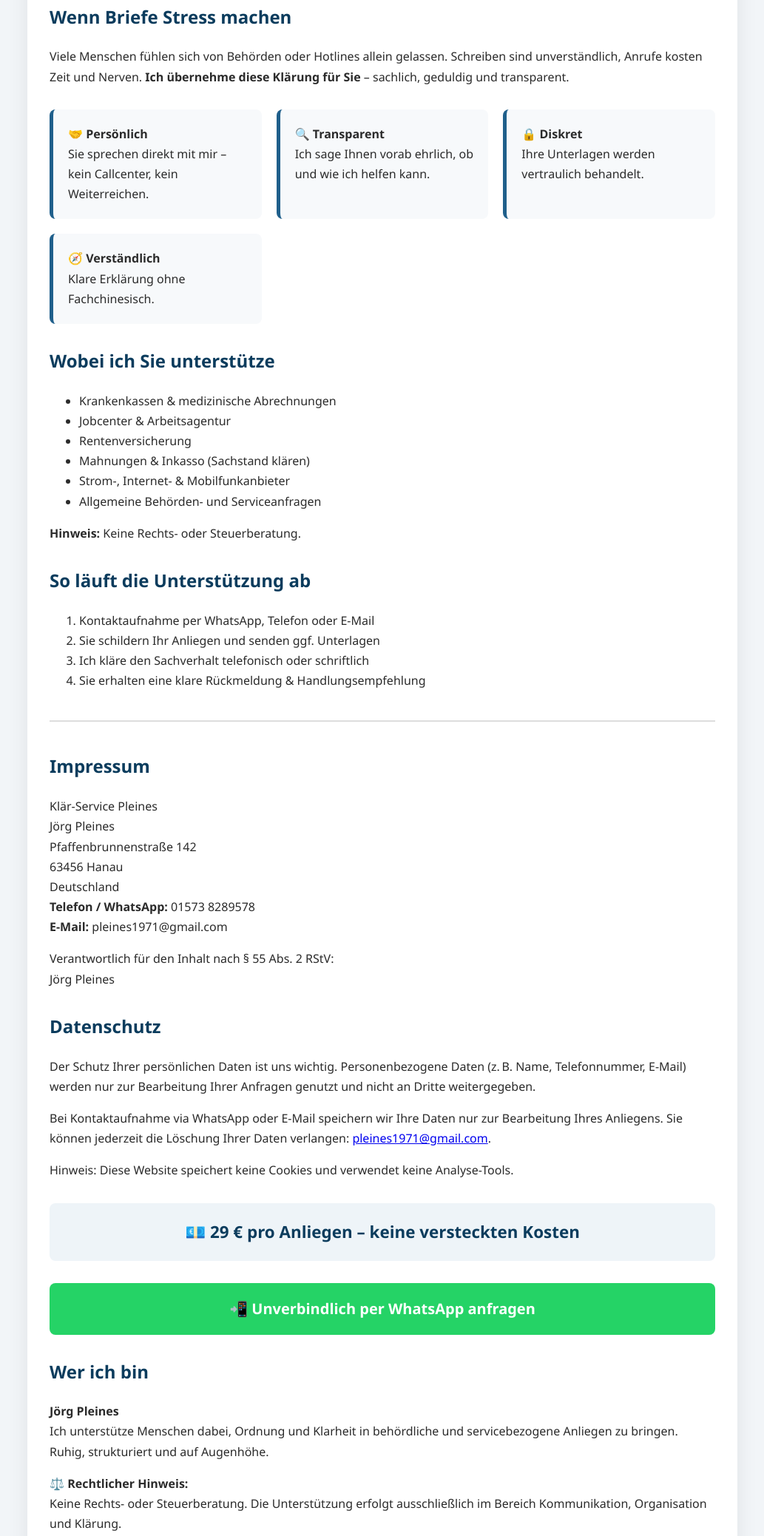
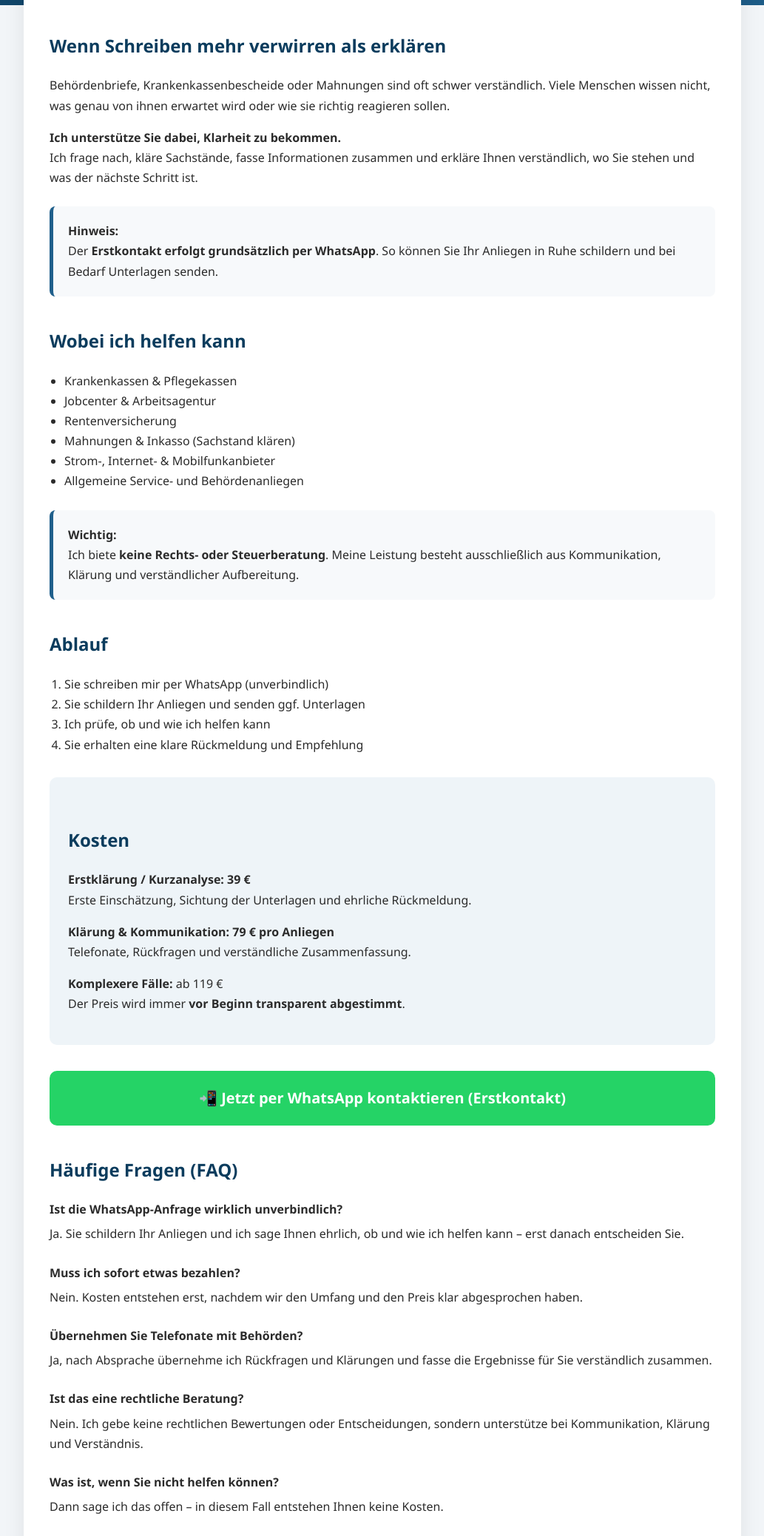
Before and after one commit to pleines1971-stack/klaer-service, a plain HTML site: page index.html in a window 1280 px wide. Shown: the part 279-2356 px from the top of the page at 74% size, without its empty margins (123-1156 px from the left). Drawn offline with Linux system fonts and the light colour scheme.

Commit message:
Update index.html

```diff
--- a/index.html
+++ b/index.html
@@ -2,232 +2,235 @@
 <html lang="de">
 <head>
   <meta charset="UTF-8">
+  <title>Klärhilfe Pleines – Persönliche Unterstützung bei Behörden & Serviceanliegen</title>
   <meta name="viewport" content="width=device-width, initial-scale=1.0">
-  <title>Klär-Service Pleines – Verlässlich. Diskret. Verständlich.</title>
-  <meta name="description" content="Persönliche Unterstützung bei Behörden, Krankenkassen und Servicehotlines. Ich kläre Sachverhalte und erkläre verständlich.">
+  <meta name="description" content="Persönliche Klärhilfe bei Behörden, Krankenkassen und Serviceanliegen. Erstkontakt per WhatsApp.">
   <style>
     body {
+      margin: 0;
       font-family: "Segoe UI", Arial, sans-serif;
-      margin: 0;
       background: #f2f5f8;
       color: #2b2b2b;
       line-height: 1.7;
     }
     .hero {
       background: linear-gradient(135deg, #0b3c5d, #1f5f8b);
-      color: #ffffff;
-      padding: 50px 20px;
+      color: #fff;
+      padding: 60px 20px;
       text-align: center;
     }
     .hero h1 {
-      font-size: 2.2em;
       margin-bottom: 10px;
+      font-size: 2.3em;
     }
     .hero p {
       font-size: 1.15em;
-      max-width: 700px;
+      max-width: 800px;
       margin: auto;
     }
     .container {
       max-width: 900px;
+      background: #fff;
       margin: -40px auto 0 auto;
-      background: #ffffff;
-      border-radius: 10px;
-      padding: 30px;
+      padding: 35px;
+      border-radius: 12px;
       box-shadow: 0 8px 30px rgba(0,0,0,0.08);
     }
     h2 {
       color: #0b3c5d;
-      margin-top: 30px;
+      margin-top: 40px;
     }
-    .trust {
-      display: grid;
-      grid-template-columns: repeat(auto-fit, minmax(220px, 1fr));
-      gap: 20px;
-      margin: 30px 0;
-    }
-    .trust div {
+    .info-box {
       background: #f7f9fb;
+      border-left: 5px solid #1f5f8b;
       padding: 20px;
       border-radius: 8px;
-      border-left: 5px solid #1f5f8b;
+      margin: 25px 0;
     }
-    .price {
-      text-align: center;
+    ul, ol {
+      padding-left: 20px;
+    }
+    .price-box {
       background: #eef4f8;
-      padding: 20px;
-      border-radius: 8px;
-      font-size: 1.4em;
-      font-weight: bold;
+      padding: 25px;
+      border-radius: 10px;
       margin: 30px 0;
-      color: #0b3c5d;
     }
     .whatsapp {
       display: block;
       text-align: center;
       background: #25D366;
-      color: #ffffff;
-      padding: 18px;
+      color: #fff;
+      padding: 20px;
       font-size: 1.25em;
       font-weight: bold;
-      border-radius: 8px;
+      border-radius: 10px;
       text-decoration: none;
-      margin: 30px 0;
+      margin: 35px 0;
     }
     .whatsapp:hover {
       background: #1ebe5d;
     }
-    <hr style="margin:40px 0; border:1px solid #ddd;">
-
-<section id="impressum-datenschutz">
-  <h2>Impressum</h2>
-  <p>
-    Klär-Service Pleines<br>
-    Jörg Pleines<br>
-    Pfaffenbrunnenstraße 142<br>
-    63456 Hanau<br>
-    Deutschland<br>
-    <strong>Telefon / WhatsApp:</strong> 01573 8289578<br>
-    <strong>E-Mail:</strong> pleines1971@gmail.com
-  </p>
-  <p>
-    Verantwortlich für den Inhalt nach § 55 Abs. 2 RStV:<br>
-    Jörg Pleines
-  </p>
-
-  <h2>Datenschutz</h2>
-  <p>
-    Der Schutz Ihrer persönlichen Daten ist uns wichtig.
-    Personenbezogene Daten (z. B. Name, Telefonnummer, E-Mail) werden nur zur Bearbeitung Ihrer Anfragen genutzt und nicht an Dritte weitergegeben.
-  </p>
-  <p>
-    Bei Kontaktaufnahme via WhatsApp oder E-Mail speichern wir Ihre Daten nur zur Bearbeitung Ihres Anliegens.
-    Sie können jederzeit die Löschung Ihrer Daten verlangen: <a href="mailto:pleines1971@gmail.com">pleines1971@gmail.com</a>.
-  </p>
-  <p>
-    Hinweis: Diese Website speichert keine Cookies und verwendet keine Analyse-Tools.
-  </p>
-</section>
+    .faq-item {
+      margin-bottom: 25px;
+    }
+    .faq-item strong {
+      display: block;
+      margin-bottom: 6px;
+    }
     footer {
+      margin-top: 50px;
+      padding-top: 30px;
+      border-top: 1px solid #ddd;
       font-size: 0.9em;
       color: #555;
-      margin-top: 40px;
-      border-top: 1px solid #ddd;
-      padding-top: 20px;
     }
   </style>
 </head>
 <body>
 
 <section class="hero">
-    <h1>Klär-Service Pleines</h1>
-    <p><strong>Persönliche Hilfe bei Behörden & Servicehotlines</strong><br>
-    Ruhig. Diskret. Verständlich.</p>
+  <h1>Klärhilfe Pleines</h1>
+  <p>
+    <strong>Persönliche Unterstützung bei Behörden & Serviceanliegen</strong><br>
+    Erstkontakt ausschließlich per WhatsApp – ruhig, diskret und verständlich.
+  </p>
 </section>
 
 <div class="container">
 
-    <h2>Wenn Briefe Stress machen</h2>
+  <h2>Wenn Schreiben mehr verwirren als erklären</h2>
   <p>
-      Viele Menschen fühlen sich von Behörden oder Hotlines allein gelassen.
-      Schreiben sind unverständlich, Anrufe kosten Zeit und Nerven.
-      <strong>Ich übernehme diese Klärung für Sie</strong> – sachlich,
-      geduldig und transparent.
+    Behördenbriefe, Krankenkassenbescheide oder Mahnungen sind oft schwer verständlich.
+    Viele Menschen wissen nicht, was genau von ihnen erwartet wird
+    oder wie sie richtig reagieren sollen.
+  </p>
+  <p>
+    <strong>Ich unterstütze Sie dabei, Klarheit zu bekommen.</strong><br>
+    Ich frage nach, kläre Sachstände, fasse Informationen zusammen
+    und erkläre Ihnen verständlich, wo Sie stehen und was der nächste Schritt ist.
   </p>
 
-    <div class="trust">
-      <div>
-        <strong>🤝 Persönlich</strong><br>
-        Sie sprechen direkt mit mir – kein Callcenter, kein Weiterreichen.
-      </div>
-      <div>
-        <strong>🔍 Transparent</strong><br>
-        Ich sage Ihnen vorab ehrlich, ob und wie ich helfen kann.
-      </div>
-      <div>
-        <strong>🔒 Diskret</strong><br>
-        Ihre Unterlagen werden vertraulich behandelt.
-      </div>
-      <div>
-        <strong>🧭 Verständlich</strong><br>
-        Klare Erklärung ohne Fachchinesisch.
-      </div>
+  <div class="info-box">
+    <strong>Hinweis:</strong><br>
+    Der <strong>Erstkontakt erfolgt grundsätzlich per WhatsApp</strong>.
+    So können Sie Ihr Anliegen in Ruhe schildern und bei Bedarf Unterlagen senden.
   </div>
 
-    <h2>Wobei ich Sie unterstütze</h2>
+  <h2>Wobei ich helfen kann</h2>
   <ul>
-      <li>Krankenkassen & medizinische Abrechnungen</li>
+    <li>Krankenkassen & Pflegekassen</li>
     <li>Jobcenter & Arbeitsagentur</li>
     <li>Rentenversicherung</li>
     <li>Mahnungen & Inkasso (Sachstand klären)</li>
     <li>Strom-, Internet- & Mobilfunkanbieter</li>
-      <li>Allgemeine Behörden- und Serviceanfragen</li>
+    <li>Allgemeine Service- und Behördenanliegen</li>
   </ul>
-    <p><strong>Hinweis:</strong> Keine Rechts- oder Steuerberatung.</p>
 
-    <h2>So läuft die Unterstützung ab</h2>
+  <div class="info-box">
+    <strong>Wichtig:</strong><br>
+    Ich biete <strong>keine Rechts- oder Steuerberatung</strong>.
+    Meine Leistung besteht ausschließlich aus Kommunikation,
+    Klärung und verständlicher Aufbereitung.
+  </div>
+
+  <h2>Ablauf</h2>
   <ol>
-      <li>Kontaktaufnahme per WhatsApp, Telefon oder E-Mail</li>
+    <li>Sie schreiben mir per WhatsApp (unverbindlich)</li>
     <li>Sie schildern Ihr Anliegen und senden ggf. Unterlagen</li>
-      <li>Ich kläre den Sachverhalt telefonisch oder schriftlich</li>
-      <li>Sie erhalten eine klare Rückmeldung & Handlungsempfehlung</li>
+    <li>Ich prüfe, ob und wie ich helfen kann</li>
+    <li>Sie erhalten eine klare Rückmeldung und Empfehlung</li>
   </ol>
-   <hr style="margin:40px 0; border:1px solid #ddd;">
 
-<section id="impressum-datenschutz">
+  <div class="price-box">
+    <h2>Kosten</h2>
+    <p>
+      <strong>Erstklärung / Kurzanalyse: 39 €</strong><br>
+      Erste Einschätzung, Sichtung der Unterlagen und ehrliche Rückmeldung.
+    </p>
+    <p>
+      <strong>Klärung & Kommunikation: 79 € pro Anliegen</strong><br>
+      Telefonate, Rückfragen und verständliche Zusammenfassung.
+    </p>
+    <p>
+      <strong>Komplexere Fälle:</strong> ab 119 €<br>
+      Der Preis wird immer <strong>vor Beginn transparent abgestimmt</strong>.
+    </p>
+  </div>
+
+  <a class="whatsapp"
+     href="https://wa.me/4915738289578?text=Hallo%20Herr%20Pleines,%20ich%20m%C3%B6chte%20mein%20Anliegen%20unverbindlich%20per%20WhatsApp%20schildern."
+     target="_blank">
+     📲 Jetzt per WhatsApp kontaktieren (Erstkontakt)
+  </a>
+
+  <h2>Häufige Fragen (FAQ)</h2>
+
+  <div class="faq-item">
+    <strong>Ist die WhatsApp-Anfrage wirklich unverbindlich?</strong>
+    Ja. Sie schildern Ihr Anliegen und ich sage Ihnen ehrlich,
+    ob und wie ich helfen kann – erst danach entscheiden Sie.
+  </div>
+
+  <div class="faq-item">
+    <strong>Muss ich sofort etwas bezahlen?</strong>
+    Nein. Kosten entstehen erst, nachdem wir den Umfang
+    und den Preis klar abgesprochen haben.
+  </div>
+
+  <div class="faq-item">
+    <strong>Übernehmen Sie Telefonate mit Behörden?</strong>
+    Ja, nach Absprache übernehme ich Rückfragen und Klärungen
+    und fasse die Ergebnisse für Sie verständlich zusammen.
+  </div>
+
+  <div class="faq-item">
+    <strong>Ist das eine rechtliche Beratung?</strong>
+    Nein. Ich gebe keine rechtlichen Bewertungen oder Entscheidungen,
+    sondern unterstütze bei Kommunikation, Klärung und Verständnis.
+  </div>
+
+  <div class="faq-item">
+    <strong>Was ist, wenn Sie nicht helfen können?</strong>
+    Dann sage ich das offen – in diesem Fall entstehen Ihnen
+    keine Kosten.
+  </div>
+
+  <footer>
+
     <h2>Impressum</h2>
+
+    <div style="display:flex; align-items:center; gap:20px; margin:20px 0;">
+      <img src="foto.jpg" alt="Jörg Pleines"
+           style="width:120px; height:120px; border-radius:50%; object-fit:cover; box-shadow:0 4px 10px rgba(0,0,0,0.15);">
+      <div>
+        <strong>Jörg Pleines</strong><br>
+        Klärhilfe Pleines<br>
+        Persönlicher Ansprechpartner
+      </div>
+    </div>
+
     <p>
-    Klär-Service Pleines<br>
-    Jörg Pleines<br>
       Pfaffenbrunnenstraße 142<br>
       63456 Hanau<br>
       Deutschland<br>
-    <strong>Telefon / WhatsApp:</strong> 01573 8289578<br>
-    <strong>E-Mail:</strong> pleines1971@gmail.com
-  </p>
-  <p>
-    Verantwortlich für den Inhalt nach § 55 Abs. 2 RStV:<br>
-    Jörg Pleines
+      Telefon / WhatsApp: 01573 8289578<br>
+      E-Mail: pleines1971@gmail.com
     </p>
 
     <h2>Datenschutz</h2>
     <p>
-    Der Schutz Ihrer persönlichen Daten ist uns wichtig.
-    Personenbezogene Daten (z. B. Name, Telefonnummer, E-Mail) werden nur zur Bearbeitung Ihrer Anfragen genutzt und nicht an Dritte weitergegeben.
-  </p>
-  <p>
-    Bei Kontaktaufnahme via WhatsApp oder E-Mail speichern wir Ihre Daten nur zur Bearbeitung Ihres Anliegens.
-    Sie können jederzeit die Löschung Ihrer Daten verlangen: <a href="mailto:pleines1971@gmail.com">pleines1971@gmail.com</a>.
-  </p>
-  <p>
-    Hinweis: Diese Website speichert keine Cookies und verwendet keine Analyse-Tools.
-  </p>
-</section>
-    <div class="price">
-      💶 29 € pro Anliegen – keine versteckten Kosten
-    </div>
-
-    <a class="whatsapp"
-       href="https://wa.me/4915738289578?text=Hallo%20Herr%20Pleines,%20ich%20habe%20eine%20Frage%20zu%20einem%20Anliegen."
-       target="_blank">
-       📲 Unverbindlich per WhatsApp anfragen
-    </a>
-
-    <h2>Wer ich bin</h2>
-    <p>
-      <strong>Jörg Pleines</strong><br>
-      Ich unterstütze Menschen dabei, Ordnung und Klarheit in
-      behördliche und servicebezogene Anliegen zu bringen.
-      Ruhig, strukturiert und auf Augenhöhe.
+      Diese Website verwendet keine Cookies und keine Analyse-Tools.
+      Personenbezogene Daten werden ausschließlich zur Bearbeitung
+      Ihrer Anfrage verwendet.
     </p>
 
-    <footer>
     <p>
-        ⚖️ <strong>Rechtlicher Hinweis:</strong><br>
       Keine Rechts- oder Steuerberatung.
-        Die Unterstützung erfolgt ausschließlich im Bereich
-        Kommunikation, Organisation und Klärung.
+      Die Unterstützung erfolgt ausschließlich im Rahmen
+      von Kommunikation und Klärung.
     </p>
+
   </footer>
 
 </div>
```
Lines whose indentation alone changed are shown as unchanged.
